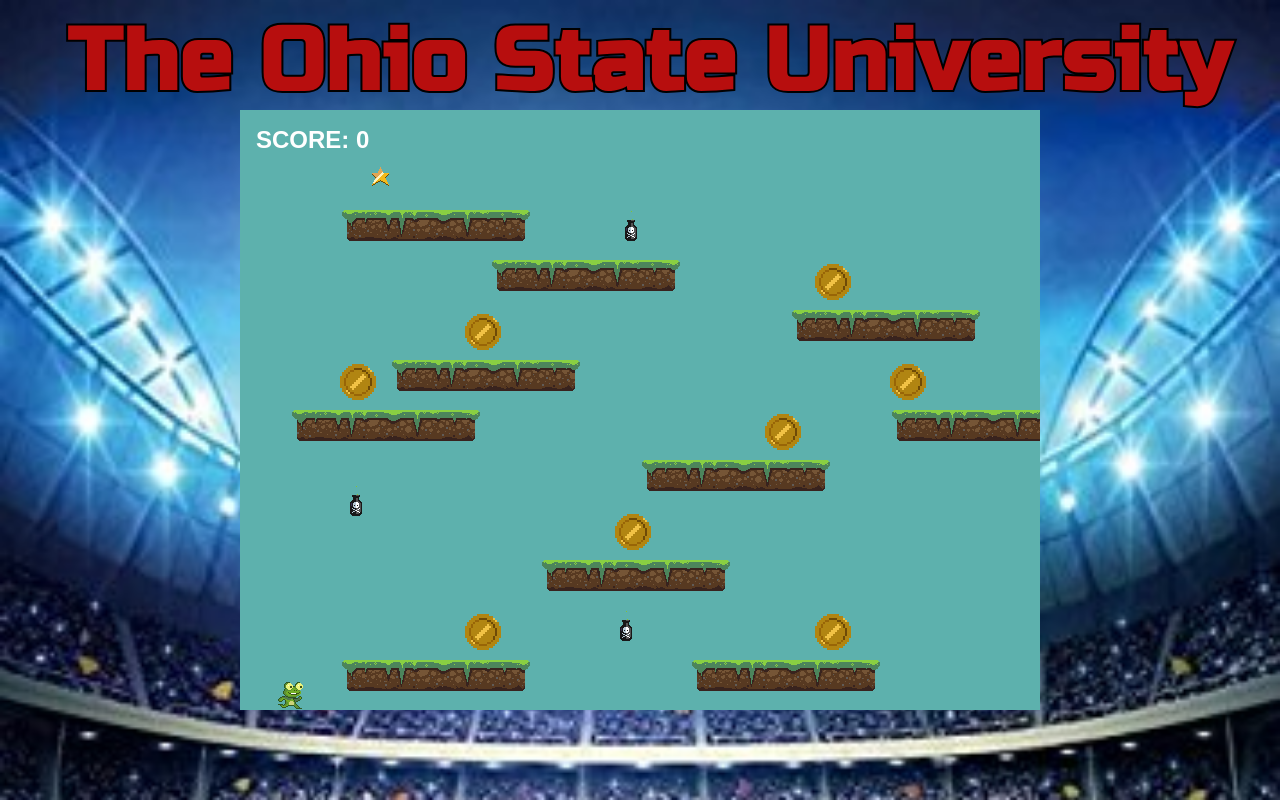
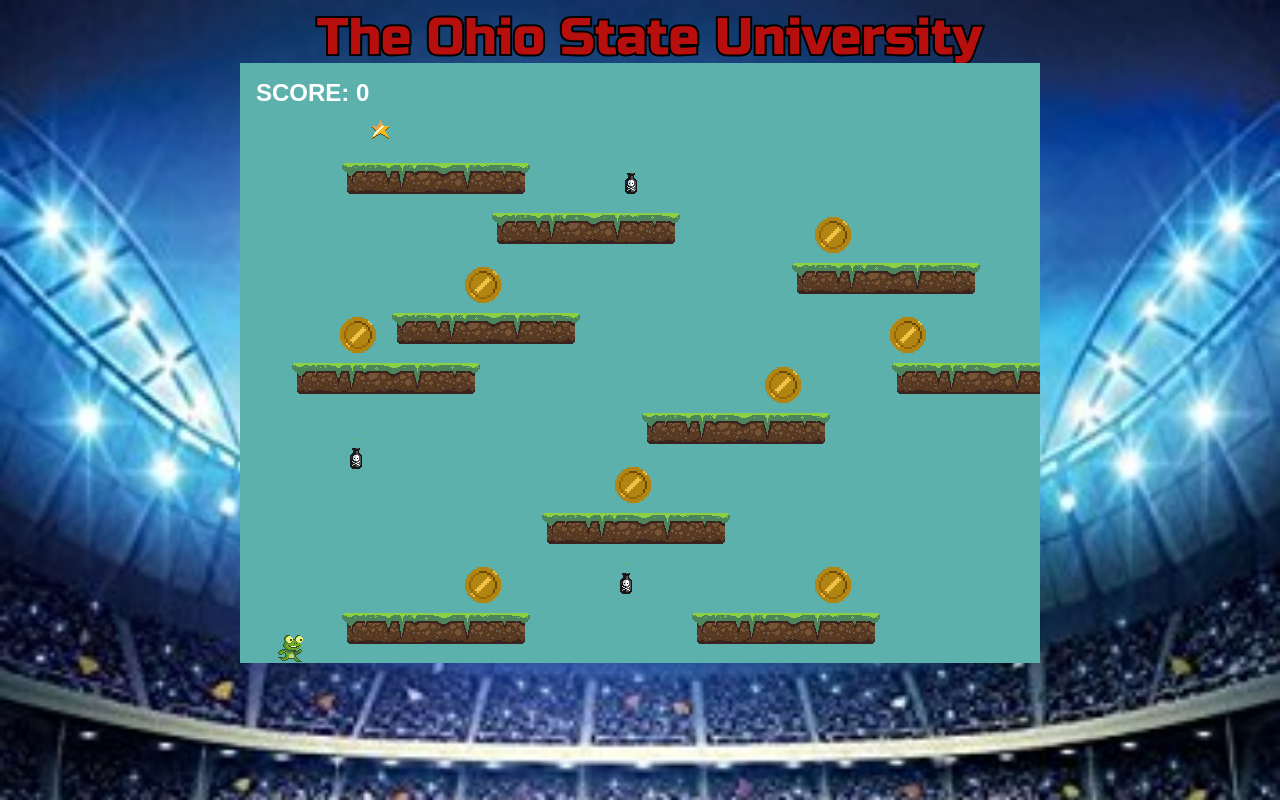
Before and after one commit to braddavistech/OSU-Game-css-html-javascript, a plain HTML site: page index.html in a window 1280 px wide. Drawn offline with Linux system fonts and the light colour scheme; animation ran at ten frames a second.

Commit message:
Update index.html

```diff
--- a/index.html
+++ b/index.html
@@ -12,11 +12,11 @@
     }
     #toptitle{
       font-family: Russo One;
-      font-size: 7vw;
+      font-size: 4vw;
       font-weight: bold;
       text-align: center;
       width:100vw;
-      margin-top: 0.5vw;
+      margin-top: 0vw;
       margin-bottom: -0.5vw;
       animation-name: flashing;		/*This is to create flashing text*/
    		animation-duration: 0.5s;
```
